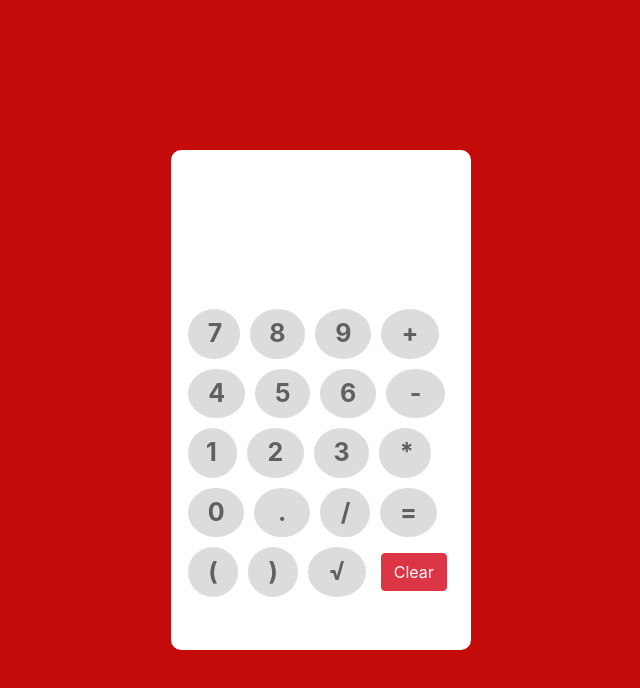
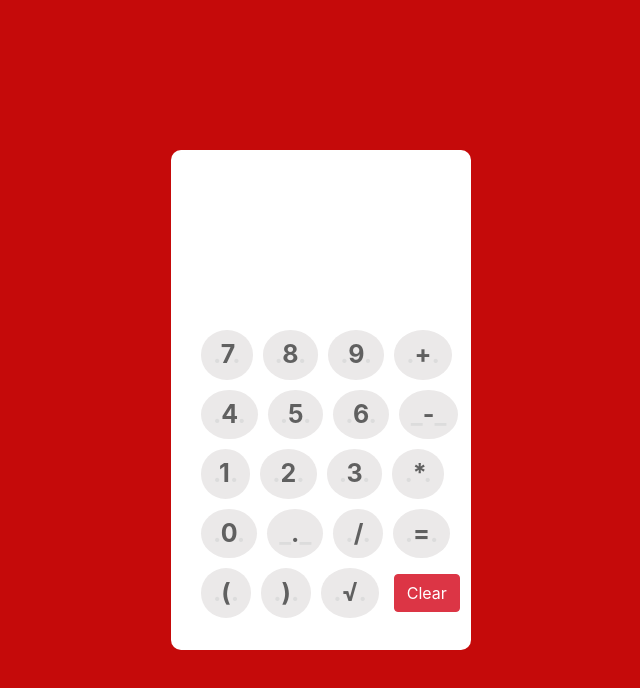
Before and after one commit to PriyanshuKumarSinha/javascript_calculator, a plain HTML site: page index.html in a window 1280 px wide. Shown: the whole page, without its empty margins (319-959 px from the left). Drawn offline with nearby package versions, Linux system fonts and the light colour scheme.

Commit message:
added some functionalities

```diff
--- a/style.css
+++ b/style.css
@@ -11,18 +11,18 @@ body{
     border-radius: 10px;
 }
 .calc-operators{
-    padding: 0 12px 12px 12px;
+    padding: 0 0px 0px 25px;
 }
 .calc-screen{
     text-align: right;
-    height: 154px;
+    height: 175px;
     color: #606060;
     font-size: 40px;
     padding: 40px 20px 0px 20px;
 
 }
 .button1{
-    background-color: #DCDCDC;
+    background-color: #ebe9e9;
     color: #DCDCDC;
     font-size: 25px;
     border-radius: 50%;
```
